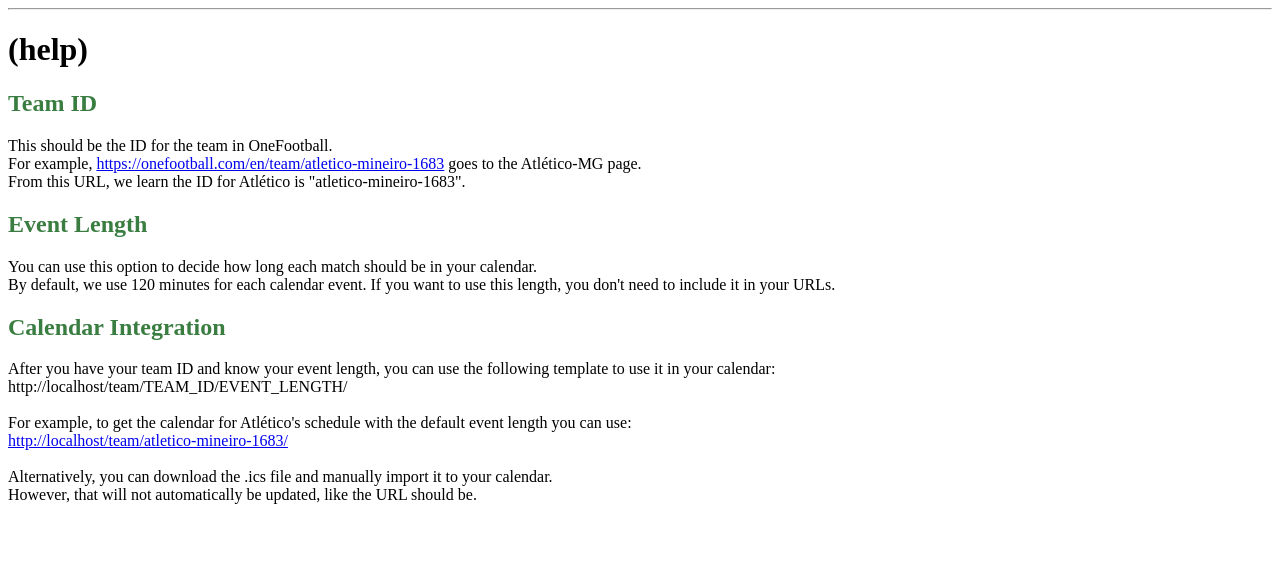
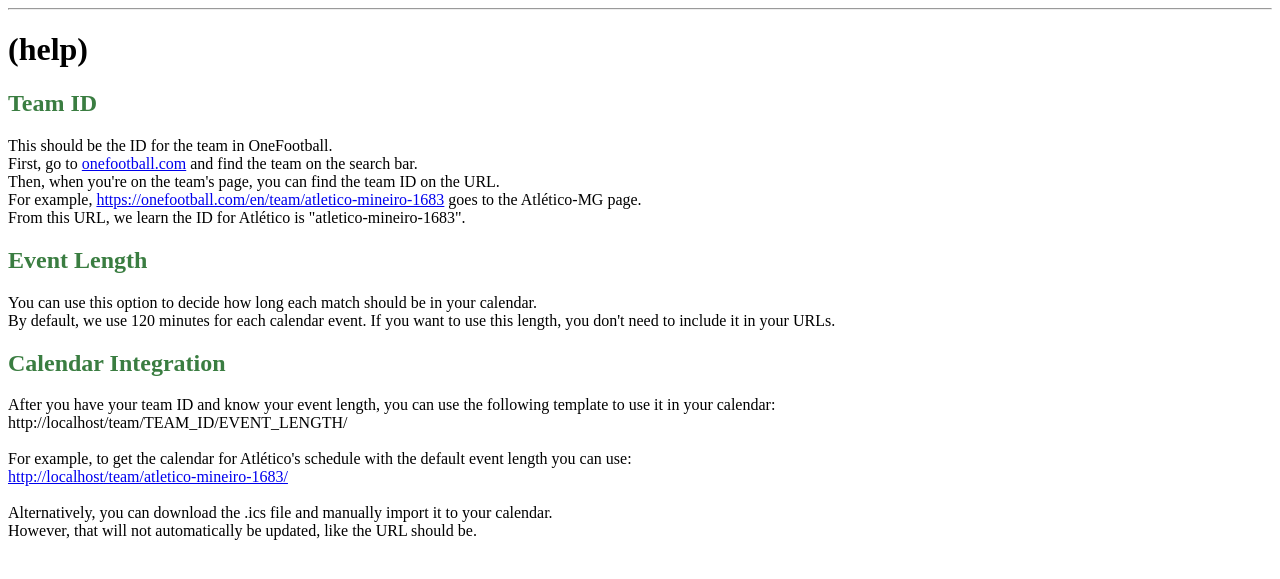
Before and after one commit to cbdm/onefootball-ics, a Flask app: page /help/ in a window 1280 px wide. Shown: the part 63-642 px from the top of the page. Run offline with Flask 2, Linux system fonts and the light colour scheme.

Commit message:
Updated help page

```diff
--- a/templates/help.html
+++ b/templates/help.html
@@ -5,6 +5,8 @@
 
     <h2>Team ID</h2>
     This should be the ID for the team in OneFootball.<br/>
+    First, go to <a href="https://onefootball.com">onefootball.com</a> and find the team on the search bar.<br/>
+    Then, when you're on the team's page, you can find the team ID on the URL.<br/>
     For example, <a href="https://onefootball.com/en/team/atletico-mineiro-1683">https://onefootball.com/en/team/atletico-mineiro-1683</a> goes to the Atlético-MG page.<br/>
     From this URL, we learn the ID for Atlético is "atletico-mineiro-1683".
 
```
